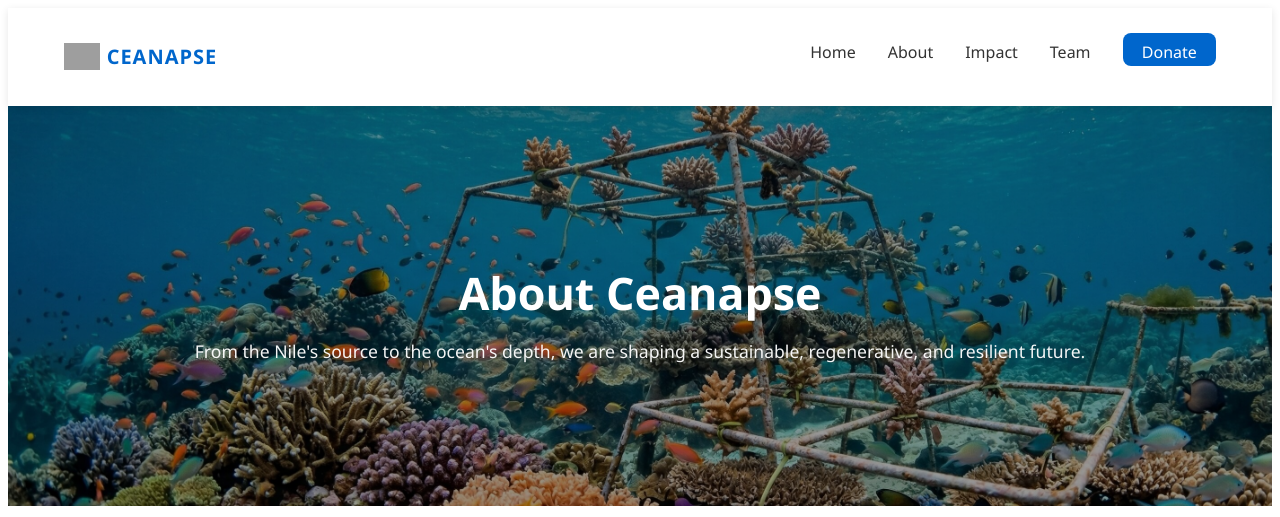
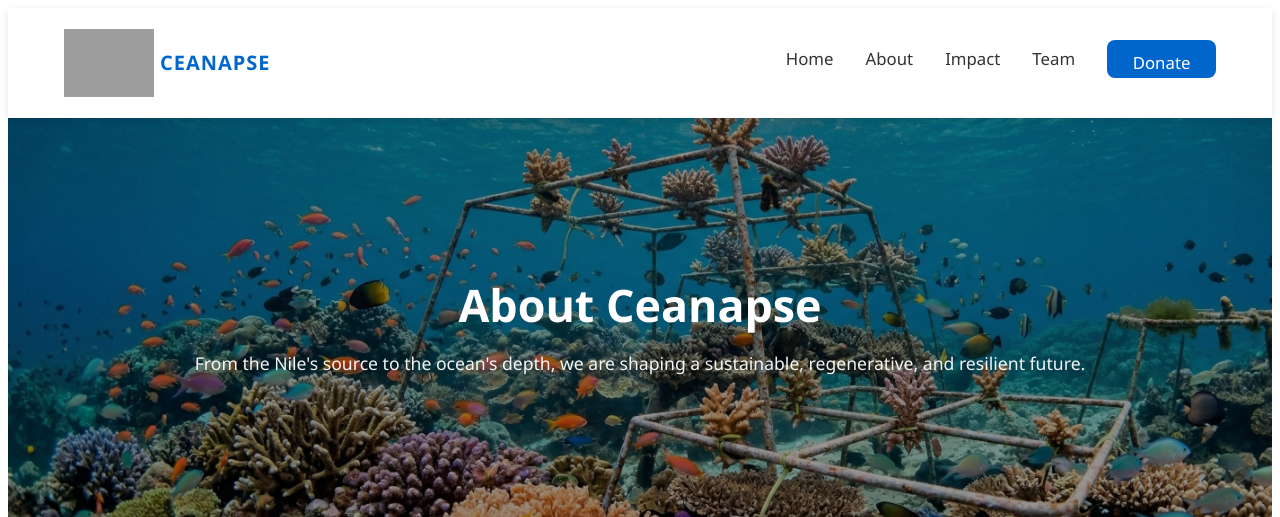
Before and after one commit to ISLOWIsmaeli/ceanapse-frontend, a Django app: page /about in a window 1280 px wide. Shown: the top 517 px of the page. Run offline with Django 5.2, Linux system fonts and the light colour scheme; grey boxes are pictures that could not be loaded.

Commit message:
increased the size of the logo

```diff
--- a/frontend/frontend/static/css/style.css
+++ b/frontend/frontend/static/css/style.css
@@ -160,6 +160,7 @@ ul li, ol li {
 
 .nav-menu li a {
     font-weight: 500;
+    font-size: 1.05rem;
     color: var(--text-dark);
     transition: color 0.3s ease;
     position: relative;
@@ -184,9 +185,14 @@ ul li, ol li {
 .btn-donate {
     background-color: var(--primary-color);
     color: var(--white) !important;
-    padding: 0.5rem 1.2rem;
+    padding: 0.7rem 1.6rem;
     border-radius: var(--radius);
     transition: background-color 0.3s ease;
+    display: inline-flex;
+    align-items: center;
+    justify-content: center;
+    line-height: 1.4;
+    font-size: 1.05rem;
 }
 
 .btn-donate:hover {
--- a/frontend/frontend/templates/base.html
+++ b/frontend/frontend/templates/base.html
@@ -19,7 +19,7 @@
         <div class="container">
             <div class="nav-brand">
                 <a href="{% url 'frontend-home' %}" class="logo" style="display: flex; align-items: center; gap: 0.4rem;">
-                    <img src="{% static 'images/Regenerative Blue Economy BG.svg' %}" alt="Ceanapse Logo" style="height: 1.7rem; width: auto; vertical-align: middle; display: inline-block;" />
+                    <img src="{% static 'images/Regenerative Blue Economy BG.svg' %}" alt="Ceanapse Logo" style="height: 4.2rem; width: auto; vertical-align: middle; display: inline-block;" />
                     <span style="font-size: 1.25rem;">CEANAPSE</span>
                 </a>
             </div>
```
